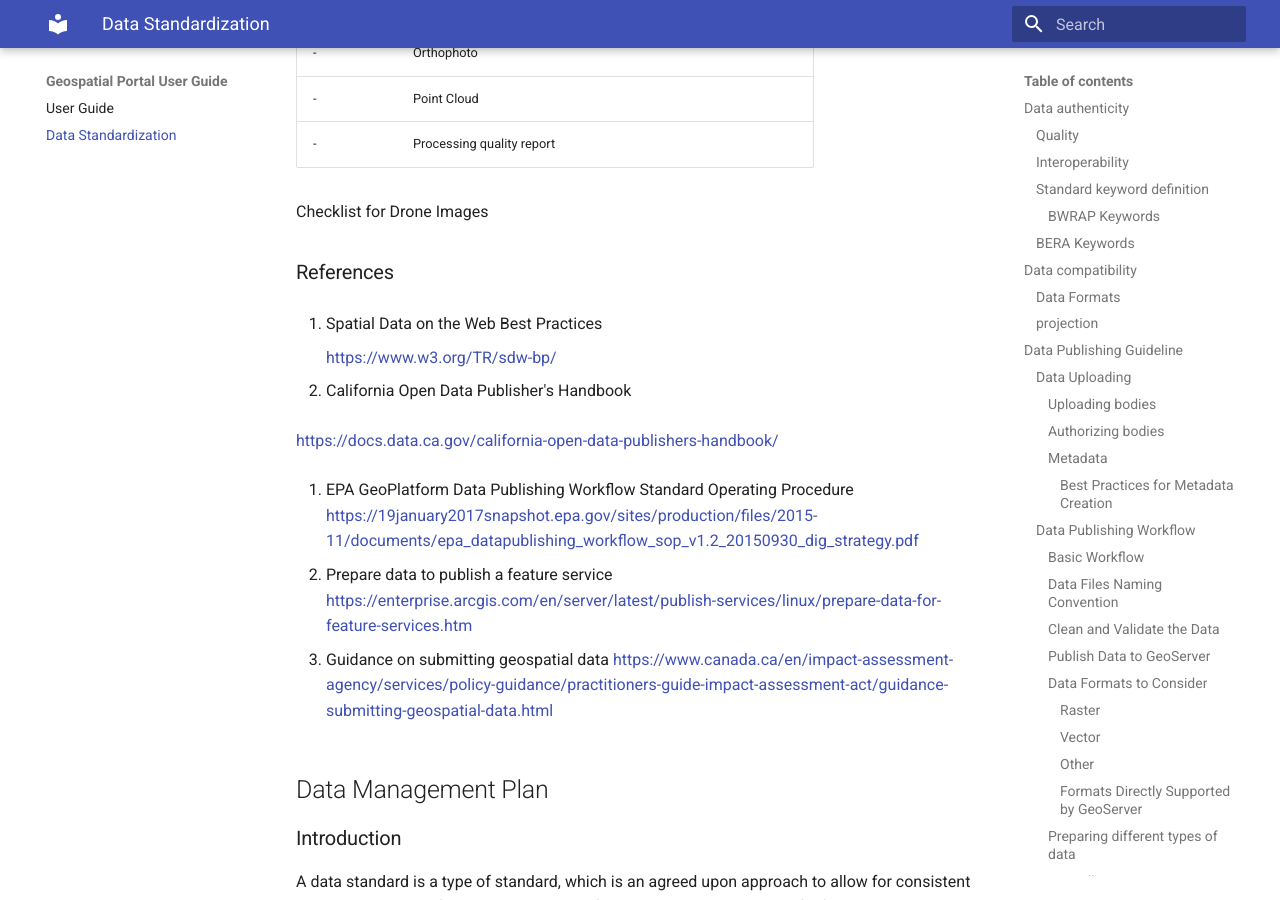
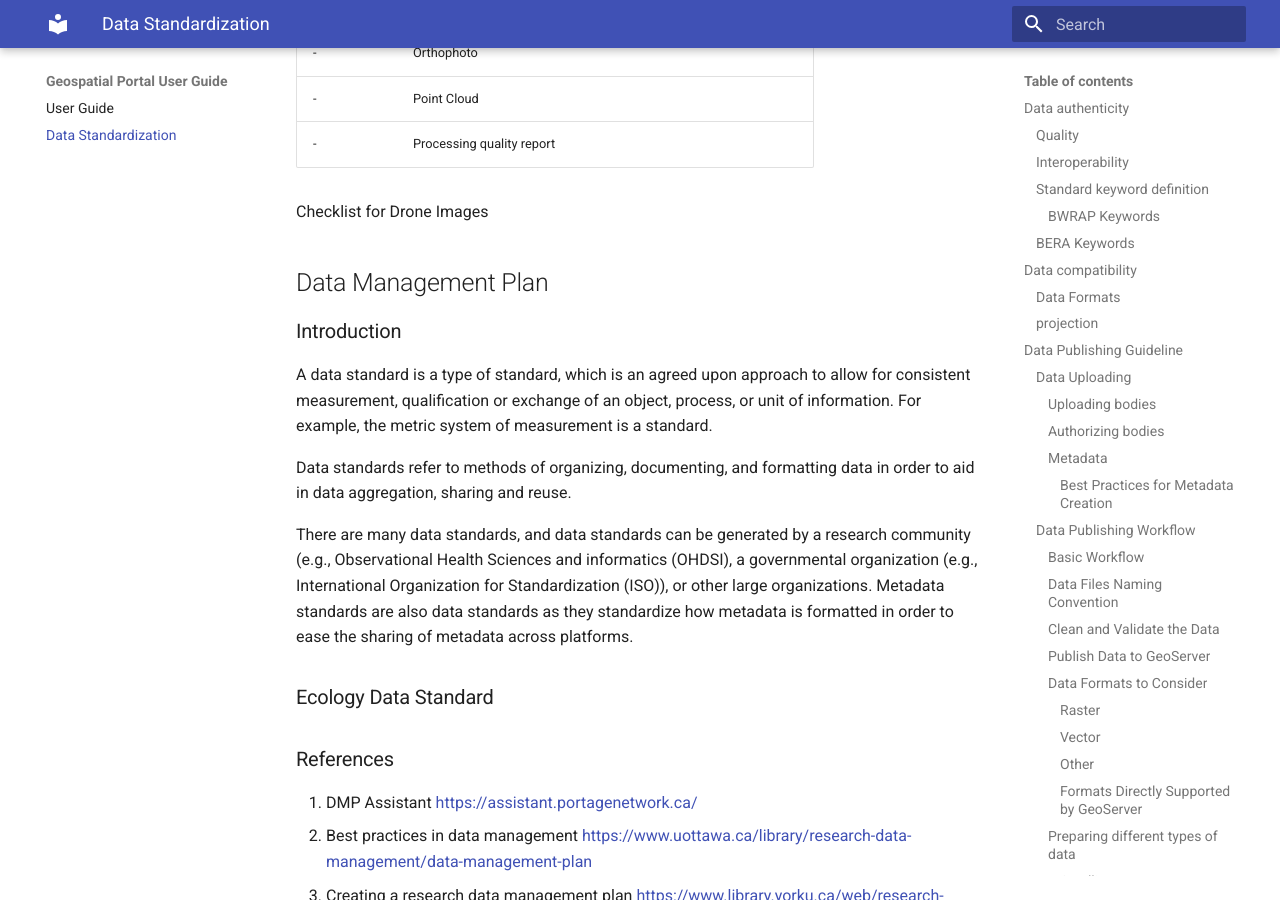
Before and after one commit to BWRAP-UofC/Portal-User-Guide, an MkDocs documentation site: the page built from files/data_standardization.md, in a window 1280 px wide and 900 px high, scrolled down 8849 px. Built offline with MkDocs 1.6.1 and Material for MkDocs 9.7.7, drawn with Linux system fonts in a browser that asks for light colours.

Commit message:
Update data_standardization.md

```diff
--- a/files/data_standardization.md
+++ b/files/data_standardization.md
@@ -295,25 +295,6 @@ Checklist for Drone Images
 
 Checklist for Drone Images
 
-### References
-
-1. Spatial Data on the Web Best Practices
-
-    <https://www.w3.org/TR/sdw-bp/>
-
-2. California Open Data Publisher's Handbook
-
-   <https://docs.data.ca.gov/california-open-data-publishers-handbook/>
-
-1. EPA GeoPlatform Data Publishing Workflow Standard Operating Procedure
-    <https://19january2017snapshot.epa.gov/sites/production/files/2015-11/documents/epa_datapublishing_workflow_sop_v1.2_20150930_dig_strategy.pdf>
-
-2. Prepare data to publish a feature service
-    <https://enterprise.arcgis.com/en/server/latest/publish-services/linux/prepare-data-for-feature-services.htm>
-
-3. Guidance on submitting geospatial data
-    <https://www.canada.ca/en/impact-assessment-agency/services/policy-guidance/practitioners-guide-impact-assessment-act/guidance-submitting-geospatial-data.html>
-
 ## Data Management Plan
 
 ### Introduction
```
